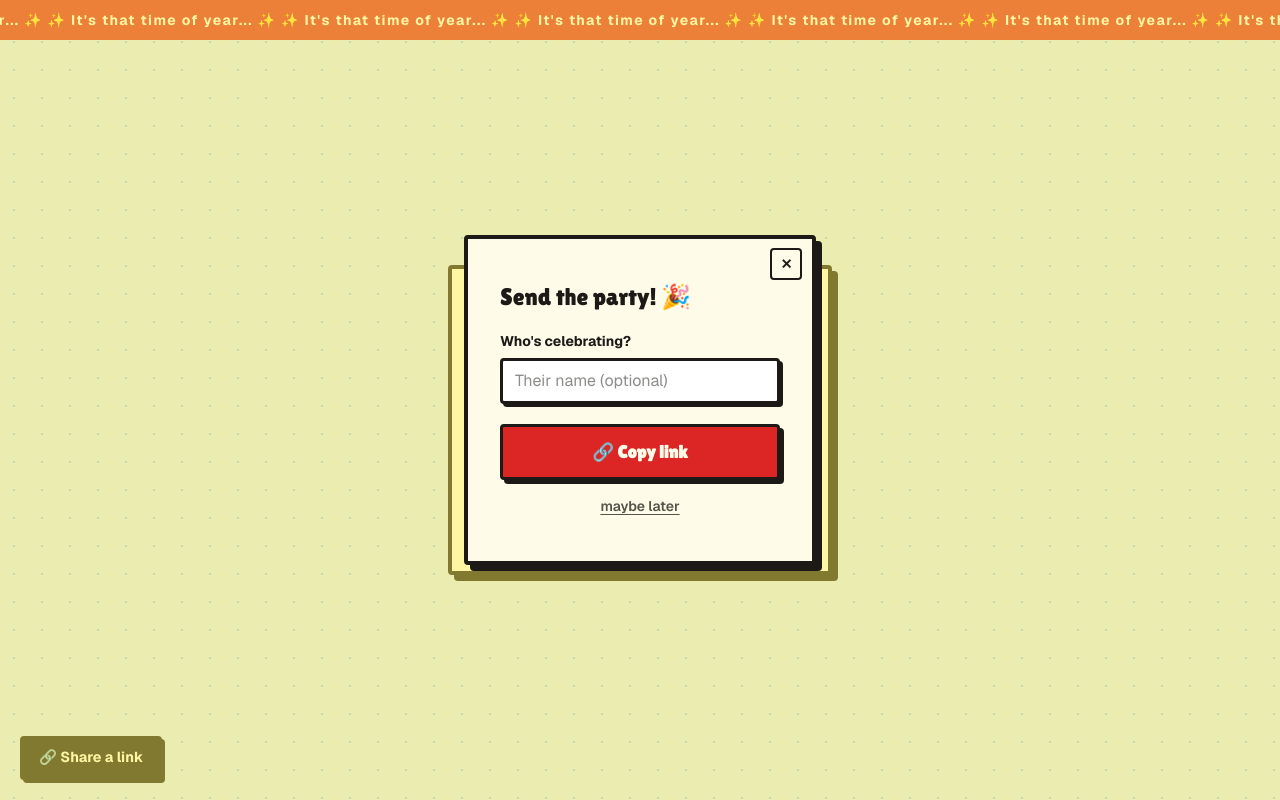
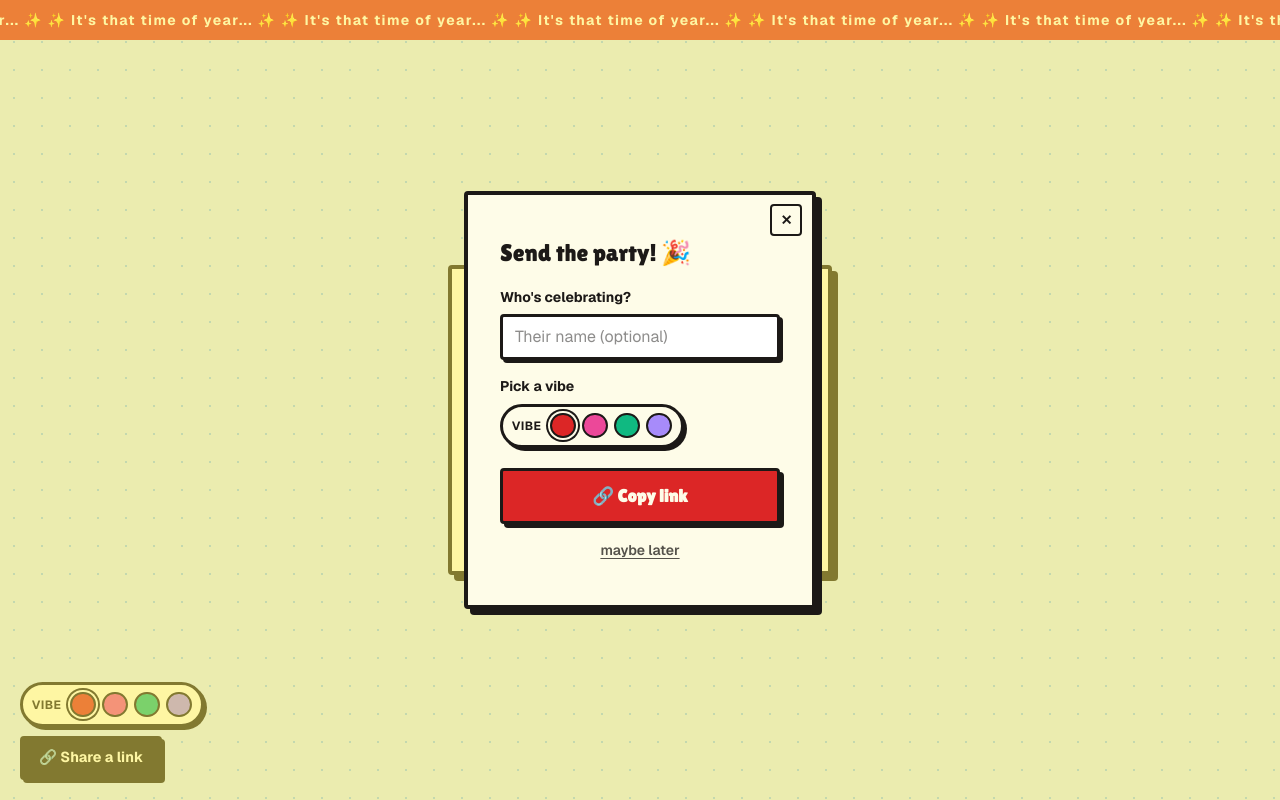
Before and after one commit to rplasc/birthday-site, a Next.js app: page / in a window 1280 px wide. Both pictures are taken after a click on the button "🔗 Share a link". Built offline with nearby package versions, Linux system fonts and the light colour scheme.

Commit message:
Added a theme toggle

```diff
--- a/src/app/globals.css
+++ b/src/app/globals.css
@@ -3,12 +3,41 @@
 /* ─── Theme tokens ─── */
 :root {
   --bg: #dbeafe;
+  --bg-dot: #93c5fd;
   --red: #dc2626;
   --blue: #2563eb;
   --green: #16a34a;
   --cream: #fefce8;
   --ink: #1c1917;
   --ink-soft: #55524b;
+  --backdrop: rgba(254, 240, 80, 0.45);
+}
+
+[data-theme="pink"] {
+  --bg: #ffe4ef;
+  --bg-dot: #fbcfe8;
+  --red: #ec4899;
+  --blue: #f9a8d4;
+  --green: #fb7185;
+  --backdrop: rgba(251, 207, 232, 0.55);
+}
+
+[data-theme="mint"] {
+  --bg: #d1fae5;
+  --bg-dot: #6ee7b7;
+  --red: #10b981;
+  --blue: #22d3ee;
+  --green: #84cc16;
+  --backdrop: rgba(167, 243, 208, 0.55);
+}
+
+[data-theme="lavender"] {
+  --bg: #ede9fe;
+  --bg-dot: #c4b5fd;
+  --red: #a78bfa;
+  --blue: #818cf8;
+  --green: #f0abfc;
+  --backdrop: rgba(221, 214, 254, 0.55);
 }
 
 @theme inline {
@@ -26,7 +55,7 @@ body {
 /* ─── Prompt background ─── */
 .bg-party {
   background-color: var(--bg);
-  background-image: radial-gradient(circle, #93c5fd 1.5px, transparent 1.5px);
+  background-image: radial-gradient(circle, var(--bg-dot) 1.5px, transparent 1.5px);
   background-size: 28px 28px;
 }
 
@@ -258,7 +287,7 @@ body {
 .modal-backdrop {
   position: fixed;
   inset: 0;
-  background: rgba(254, 240, 80, 0.45);
+  background: var(--backdrop);
   z-index: 50;
   display: flex;
   align-items: center;
@@ -439,6 +468,59 @@ body {
   outline-offset: 3px;
 }
 
+/* ─── Theme picker ─── */
+.theme-picker {
+  display: flex;
+  align-items: center;
+  gap: 0.4rem;
+  padding: 0.4rem 0.55rem;
+  background: var(--cream);
+  border: 3px solid var(--ink);
+  border-radius: 999px;
+  box-shadow: 3px 3px 0 var(--ink);
+}
+
+.theme-swatch {
+  width: 1.6rem;
+  height: 1.6rem;
+  border-radius: 999px;
+  border: 2px solid var(--ink);
+  cursor: pointer;
+  padding: 0;
+  transition: transform 0.1s, box-shadow 0.1s;
+  touch-action: manipulation;
+}
+
+.theme-swatch:hover {
+  transform: translateY(-1px);
+}
+
+.theme-swatch--active {
+  box-shadow: 0 0 0 2px var(--cream), 0 0 0 4px var(--ink);
+}
+
+.theme-swatch:focus-visible {
+  outline: 3px dashed var(--ink);
+  outline-offset: 3px;
+}
+
+.theme-picker-label {
+  font-size: 0.75rem;
+  font-weight: 700;
+  color: var(--ink);
+  margin-right: 0.15rem;
+  letter-spacing: 0.04em;
+  text-transform: uppercase;
+}
+
+.modal-vibe {
+  margin-top: 1rem;
+}
+
+.modal-vibe .theme-picker {
+  width: fit-content;
+}
+
 /* ─── Reduced motion ─── */
 @media (prefers-reduced-motion: reduce) {
   .anim-float-up,
--- a/src/app/page.tsx
+++ b/src/app/page.tsx
@@ -1,6 +1,7 @@
 "use client";
 
 import { useState, useRef, useEffect, useLayoutEffect, useCallback } from "react";
+import { THEMES, THEME_KEYS, isTheme, type Theme } from "./themes";
 
 type Phase = "prompt" | "celebrating";
 type NoState = "default" | "wiggling" | "sliding" | "gone";
@@ -18,23 +19,25 @@ interface Decoration {
   dx: number;
 }
 
-const COLORS = ["#dc2626", "#2563eb", "#16a34a", "#f59e0b", "#ec4899", "#8b5cf6"];
-
 function rand(min: number, max: number) {
   return min + Math.random() * (max - min);
 }
 
-function buildShareUrl(nameVal: string): string {
+function buildShareUrl(nameVal: string, themeVal: Theme): string {
   if (typeof window === "undefined") return "";
   const base = `${window.location.origin}${window.location.pathname}`;
+  const params = new URLSearchParams();
   const trimmed = nameVal.trim();
-  return trimmed ? `${base}?name=${encodeURIComponent(trimmed)}` : base;
+  if (trimmed) params.set("name", trimmed);
+  if (themeVal !== "default") params.set("theme", themeVal);
+  const qs = params.toString();
+  return qs ? `${base}?${qs}` : base;
 }
 
-function generateDecorations(): Decoration[] {
+function generateDecorations(palette: string[]): Decoration[] {
   const list: Decoration[] = [];
   let id = 0;
-  const color = () => COLORS[Math.floor(Math.random() * COLORS.length)];
+  const color = () => palette[Math.floor(Math.random() * palette.length)];
 
   for (let i = 0; i < 6; i++) {
     list.push({
@@ -122,7 +125,6 @@ function startLoop(ctx: AudioContext): () => void {
 }
 
 const MARQUEE_PARTY = "🎉 HAPPY BIRTHDAY! 🎉   ".repeat(24);
-const MARQUEE_TEASE = "✨  It's that time of year...  ✨     ".repeat(24);
 
 export default function Home() {
   const [phase, setPhase] = useState<Phase>("prompt");
@@ -131,15 +133,45 @@ export default function Home() {
   const [isPlaying, setIsPlaying] = useState(false);
   const [showBurst, setShowBurst] = useState(false);
   const [name, setName] = useState<string | null>(null);
+  const [theme, setTheme] = useState<Theme>("default");
   useLayoutEffect(() => {
-    const n = new URLSearchParams(window.location.search).get("name")?.trim();
+    const params = new URLSearchParams(window.location.search);
+    const n = params.get("name")?.trim();
     // eslint-disable-next-line react-hooks/set-state-in-effect
     if (n) setName(n);
+    const t = params.get("theme");
+    if (isTheme(t)) setTheme(t);
   }, []);
+
+  useEffect(() => {
+    document.documentElement.dataset.theme = theme;
+    return () => { delete document.documentElement.dataset.theme; };
+  }, [theme]);
+
+  const themeDef = THEMES[theme];
+  const marqueeTease = themeDef.teaseText.repeat(24);
 
   const [showShare, setShowShare] = useState(false);
   const [shareName, setShareName] = useState("");
+  const [shareTheme, setShareTheme] = useState<Theme>(theme);
   const [copied, setCopied] = useState(false);
+
+  const openShare = useCallback(() => {
+    setShareTheme(theme);
+    setShowShare(true);
+  }, [theme]);
+
+  const pickTheme = useCallback((next: Theme) => {
+    setTheme(next);
+    if (typeof window !== "undefined") {
+      const params = new URLSearchParams(window.location.search);
+      if (next === "default") params.delete("theme");
+      else params.set("theme", next);
+      const qs = params.toString();
+      const url = `${window.location.pathname}${qs ? `?${qs}` : ""}`;
+      window.history.replaceState(null, "", url);
+    }
+  }, []);
 
   const ctxRef = useRef<AudioContext | null>(null);
   const stopLoopRef = useRef<(() => void) | null>(null);
@@ -160,12 +192,12 @@ export default function Home() {
   }, []);
 
   const handleYes = useCallback(() => {
-    setDecorations(generateDecorations());
+    setDecorations(generateDecorations(themeDef.confettiColors));
     setPhase("celebrating");
     setShowBurst(true);
     startSong();
     setTimeout(() => setShowBurst(false), 900);
-  }, [startSong]);
+  }, [startSong, themeDef.confettiColors]);
 
   const handleNo = useCallback(() => {
     if (noState !== "default") return;
@@ -181,15 +213,34 @@ export default function Home() {
 
   const handleCopy = useCallback(async () => {
     try {
-      await navigator.clipboard.writeText(buildShareUrl(shareName));
+      await navigator.clipboard.writeText(buildShareUrl(shareName, shareTheme));
       setCopied(true);
       setTimeout(() => setCopied(false), 2000);
     } catch {
       // clipboard not available
     }
-  }, [shareName]);
+  }, [shareName, shareTheme]);
 
   useEffect(() => () => { stopSong(); }, [stopSong]);
+
+  const renderThemePicker = (selected: Theme, onPick: (t: Theme) => void) => (
+    <div className="theme-picker" role="radiogroup" aria-label="Theme">
+      <span className="theme-picker-label">Vibe</span>
+      {THEME_KEYS.map((k) => (
+        <button
+          key={k}
+          type="button"
+          role="radio"
+          aria-checked={selected === k}
+          aria-label={THEMES[k].name}
+          title={THEMES[k].name}
+          onClick={() => onPick(k)}
+          className={`theme-swatch${selected === k ? " theme-swatch--active" : ""}`}
+          style={{ background: THEMES[k].swatch }}
+        />
+      ))}
+    </div>
+  );
 
   /* ── Prompt screen ── */
   if (phase === "prompt") {
@@ -204,7 +255,7 @@ export default function Home() {
             className="anim-marquee whitespace-nowrap font-bold tracking-widest text-sm"
             style={{ color: "var(--cream)" }}
           >
-            {MARQUEE_TEASE}
+            {marqueeTease}
           </div>
         </div>
 
@@ -243,14 +294,17 @@ export default function Home() {
             </div>
           </div>
         </div>
-        <button onClick={() => setShowShare(true)} className="music-btn" style={{ position: "fixed", bottom: "1.25rem", left: "1.25rem", background: "var(--ink)" }}>
-          🔗 Share a link
-        </button>
+        <div style={{ position: "fixed", bottom: "1.25rem", left: "1.25rem", display: "flex", flexDirection: "column", gap: "0.6rem", alignItems: "flex-start", zIndex: 30 }}>
+          {renderThemePicker(theme, pickTheme)}
+          <button onClick={openShare} className="music-btn" style={{ background: "var(--ink)" }}>
+            🔗 Share a link
+          </button>
+        </div>
         {showShare && (
           <div className="modal-backdrop" onClick={() => { setShowShare(false); setCopied(false); }}>
             <div className="card-panel modal-card" onClick={(e) => e.stopPropagation()}>
               <button className="modal-close" onClick={() => { setShowShare(false); setCopied(false); }} aria-label="Close">✕</button>
-              <h2 className="modal-title">Send the party! 🎉</h2>
+              <h2 className="modal-title">{themeDef.modalTitle}</h2>
               <label className="modal-label" htmlFor="share-name">Who&apos;s celebrating?</label>
               <input
                 id="share-name"
@@ -266,6 +320,10 @@ export default function Home() {
                   They&apos;ll see: <em>Happy Birthday, {shareName.trim()}! 🎂</em>
                 </p>
               )}
+              <div className="modal-vibe">
+                <label className="modal-label">Pick a vibe</label>
+                {renderThemePicker(shareTheme, setShareTheme)}
+              </div>
               <button
                 className="btn-copy-link"
                 onClick={handleCopy}
@@ -322,7 +380,7 @@ export default function Home() {
                   "--rot": `${d.rotate}deg`,
                 } as React.CSSProperties}
               >
-                🎈
+                {themeDef.balloon}
               </span>
             );
           }
@@ -339,7 +397,7 @@ export default function Home() {
                   animationDelay: `${d.delay}s`,
                 } as React.CSSProperties}
               >
-                ⭐
+                {themeDef.star}
               </span>
             );
           }
@@ -399,8 +457,13 @@ export default function Home() {
           className="text-lg font-semibold tracking-wide"
           style={{ color: "var(--ink)", opacity: 0.75 }}
         >
-          Certified party mode activated.
+          {themeDef.celebrateCaption}
         </p>
+      </div>
+
+      {/* Theme picker */}
+      <div className="fixed bottom-5 left-5 z-30">
+        {renderThemePicker(theme, pickTheme)}
       </div>
 
       {/* Music toggle */}
--- /dev/null
+++ b/src/app/themes.ts
@@ -0,0 +1,60 @@
+export const THEME_KEYS = ["default", "pink", "mint", "lavender"] as const;
+export type Theme = (typeof THEME_KEYS)[number];
+
+export interface ThemeDef {
+  name: string;
+  swatch: string;
+  balloon: string;
+  star: string;
+  confettiColors: string[];
+  teaseText: string;
+  celebrateCaption: string;
+  modalTitle: string;
+}
+
+export const THEMES: Record<Theme, ThemeDef> = {
+  default: {
+    name: "Party",
+    swatch: "#dc2626",
+    balloon: "🎈",
+    star: "⭐",
+    confettiColors: ["#dc2626", "#2563eb", "#16a34a", "#f59e0b", "#ec4899", "#8b5cf6"],
+    teaseText: "✨  It's that time of year...  ✨     ",
+    celebrateCaption: "Certified party mode activated.",
+    modalTitle: "Send the party! 🎉",
+  },
+  pink: {
+    name: "Princess",
+    swatch: "#ec4899",
+    balloon: "🎀",
+    star: "💖",
+    confettiColors: ["#f9a8d4", "#fbcfe8", "#fda4af", "#fcd5ce", "#f472b6"],
+    teaseText: "💖  It's your special day...  💖     ",
+    celebrateCaption: "Certified princess party activated.",
+    modalTitle: "Send the sparkle! 💖",
+  },
+  mint: {
+    name: "Garden",
+    swatch: "#10b981",
+    balloon: "🌸",
+    star: "🍃",
+    confettiColors: ["#a7f3d0", "#bef264", "#99f6e4", "#fef9c3", "#fbcfe8"],
+    teaseText: "🌿  A sweet day to celebrate...  🌿     ",
+    celebrateCaption: "Certified garden party activated.",
+    modalTitle: "Send the bloom! 🌸",
+  },
+  lavender: {
+    name: "Stardust",
+    swatch: "#a78bfa",
+    balloon: "🪐",
+    star: "✨",
+    confettiColors: ["#ddd6fe", "#c4b5fd", "#fbcfe8", "#bae6fd", "#f5d0fe"],
+    teaseText: "✨  Make a wish tonight...  ✨     ",
+    celebrateCaption: "Certified stardust party activated.",
+    modalTitle: "Send the magic! ✨",
+  },
+};
+
+export function isTheme(value: unknown): value is Theme {
+  return typeof value === "string" && (THEME_KEYS as readonly string[]).includes(value);
+}
```
